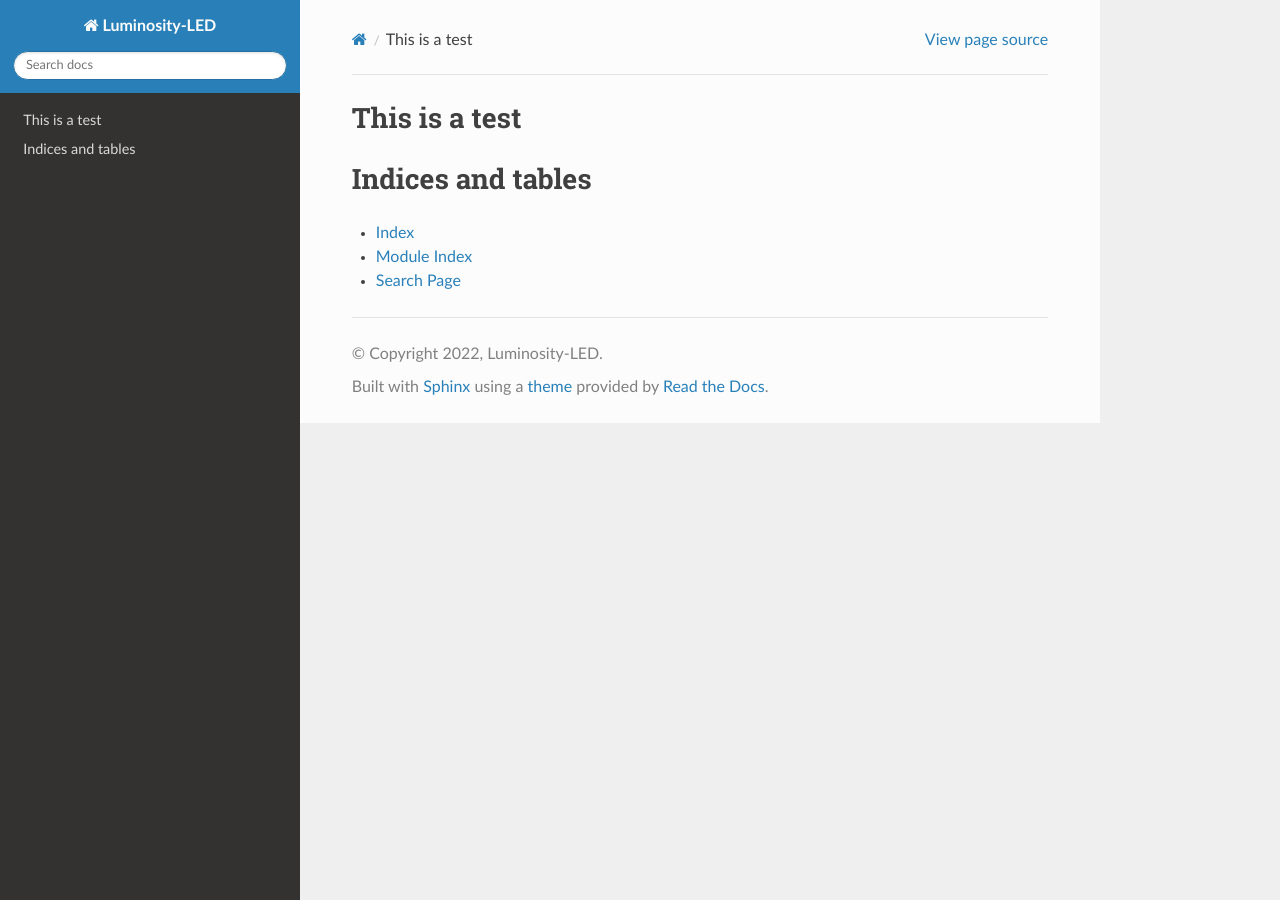
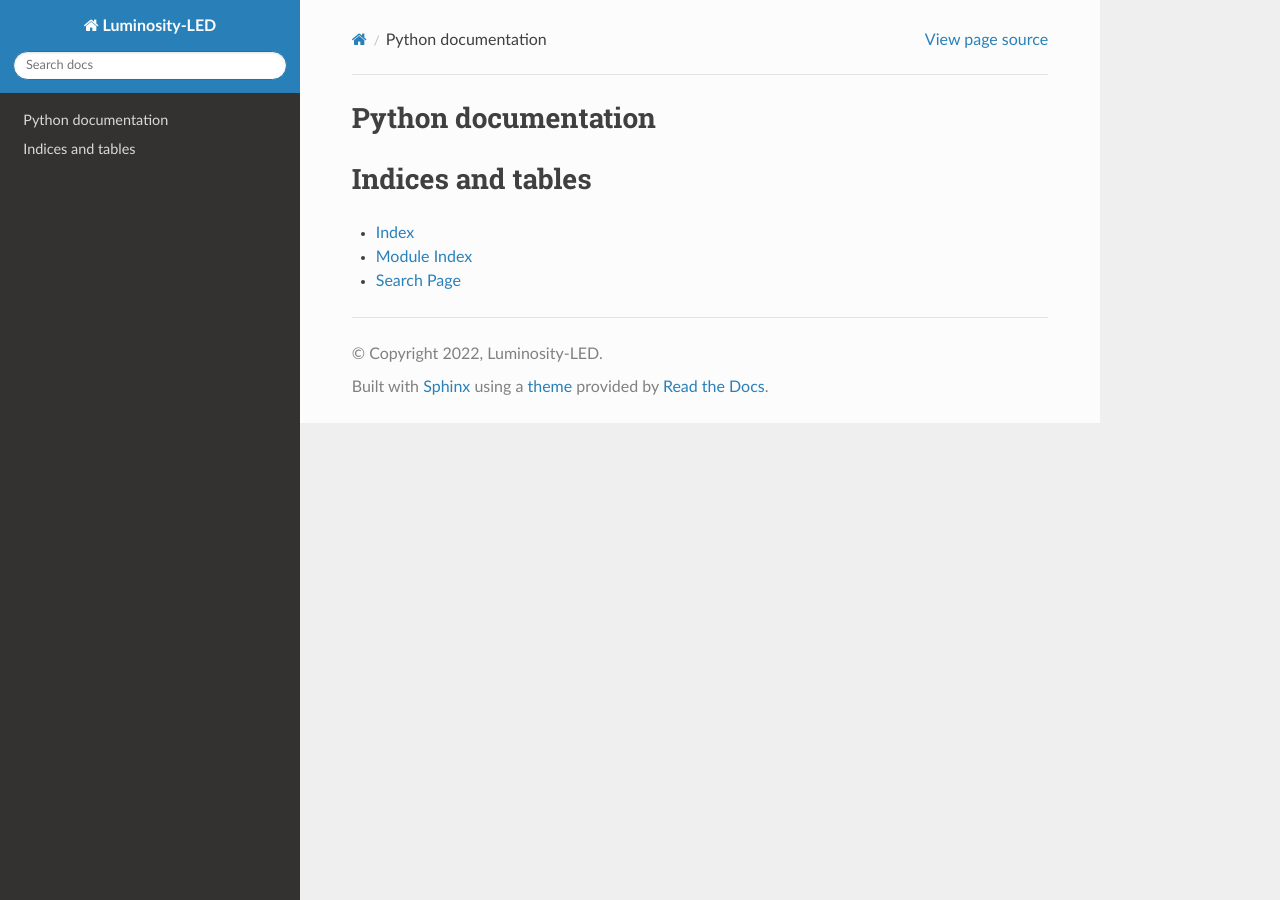
Before and after one commit to luminosityleds/server, a Sphinx documentation site: the page built from docs/source/index.rst, in a window 1280 px wide. Built offline with Sphinx 7.4.7 and the Read the Docs theme 2.0.0, drawn with Linux system fonts in a browser that asks for light colours.

Commit message:
change sphinx title

```diff
--- a/docs/source/index.rst
+++ b/docs/source/index.rst
@@ -3,7 +3,7 @@
    You can adapt this file completely to your liking, but it should at least
    contain the root `toctree` directive.
 
-This is a test
+Python documentation
 ==========================================
 
 .. toctree::
```
